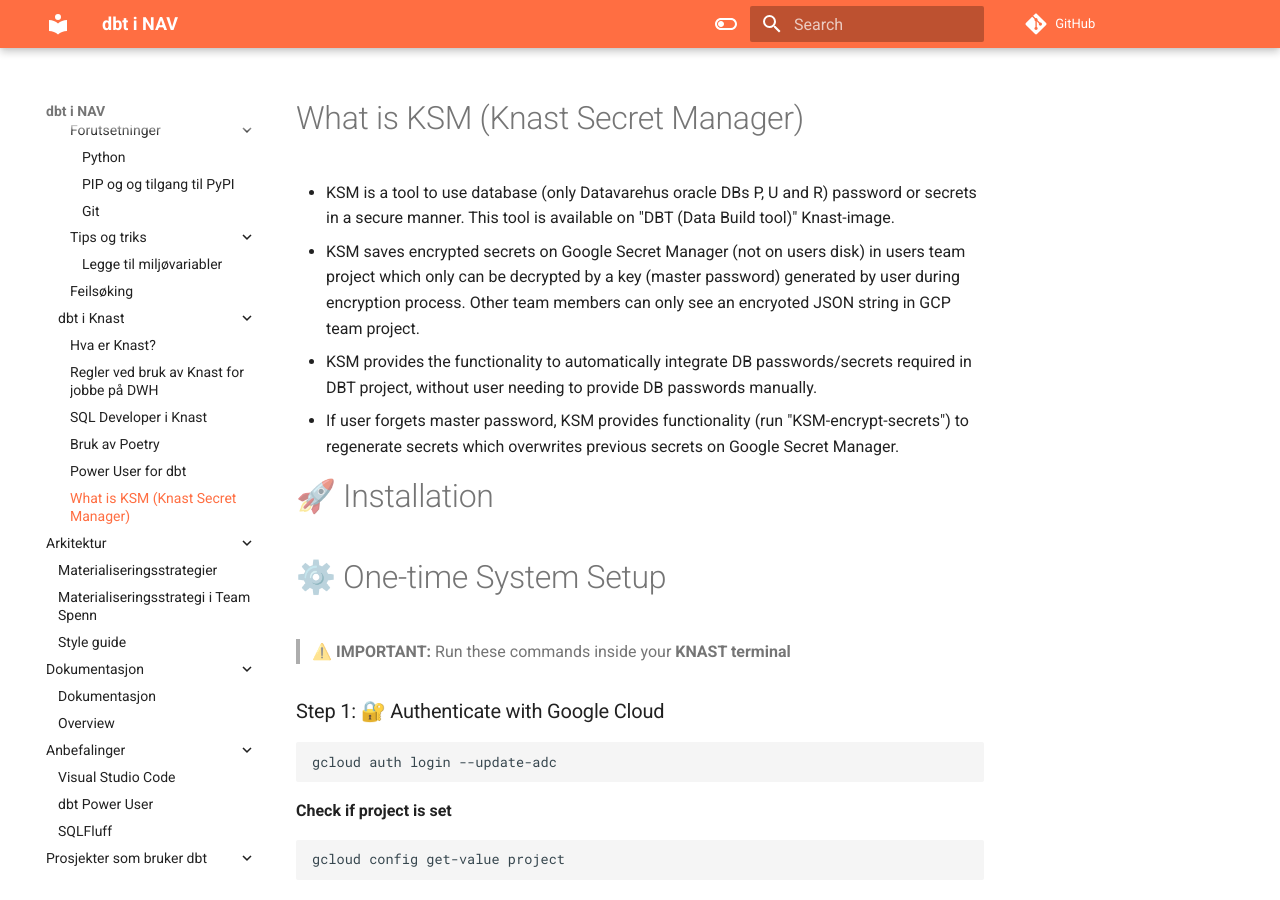
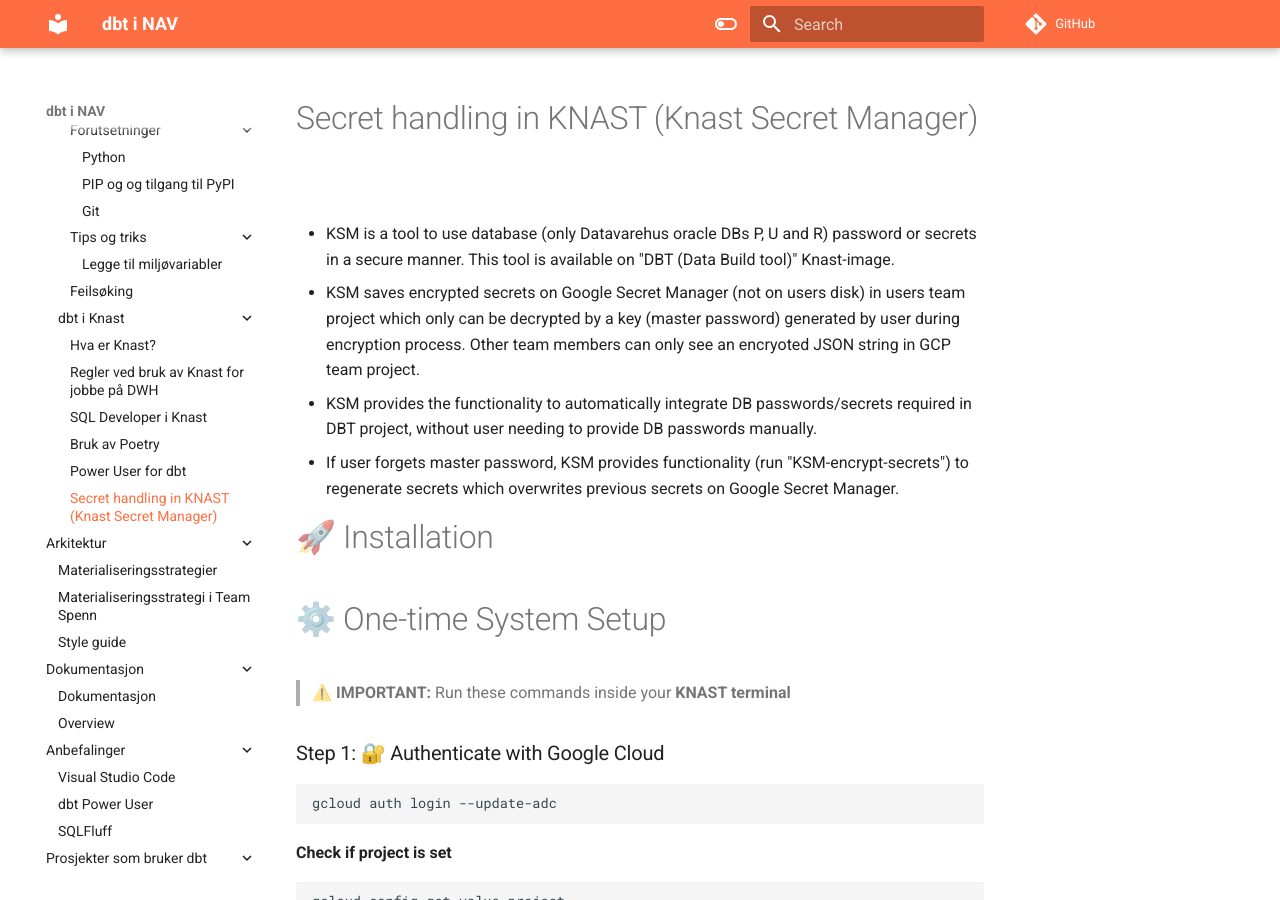
Before and after one commit to navikt/dbt-i-nav, an MkDocs documentation site: the page built from docs/dbt i Knast/KSM-brukerguide.md, in a window 1280 px wide and 900 px high. Built offline with MkDocs 1.6.1 and Material for MkDocs 9.7.7, drawn with Linux system fonts in a browser that asks for light colours; comment, search, counter and statistics services are not loaded.

Commit message:
Update section title for clarity: change "What is KSM" to "Secret handling in KNAST"

```diff
--- a/docs/dbt i Knast/KSM-brukerguide.md
+++ b/docs/dbt i Knast/KSM-brukerguide.md
@@ -1,4 +1,4 @@
-# What is KSM (Knast Secret Manager)
+# Secret handling in KNAST (Knast Secret Manager)
 - KSM is a tool to use database (only Datavarehus oracle DBs P, U and R) password or secrets in a secure manner. This tool is available on "DBT (Data Build tool)" Knast-image.
 - KSM saves encrypted secrets on Google Secret Manager (not on users disk) in users team project which only can be decrypted by a key (master password) generated by user during encryption process. Other team members can only see an encryoted JSON string in GCP team project.
 - KSM provides the functionality to automatically integrate DB passwords/secrets required in DBT project, without user needing to provide DB passwords manually.
```
